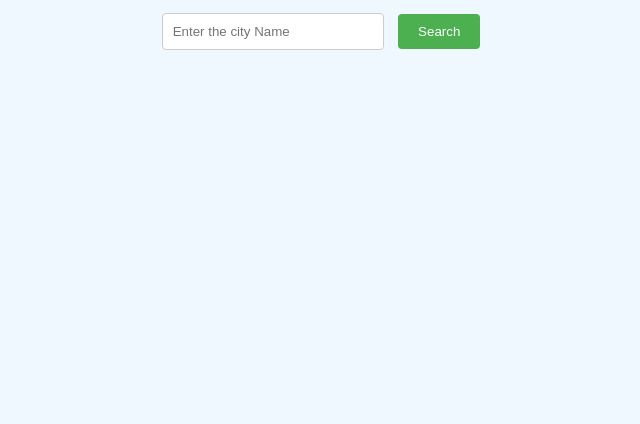
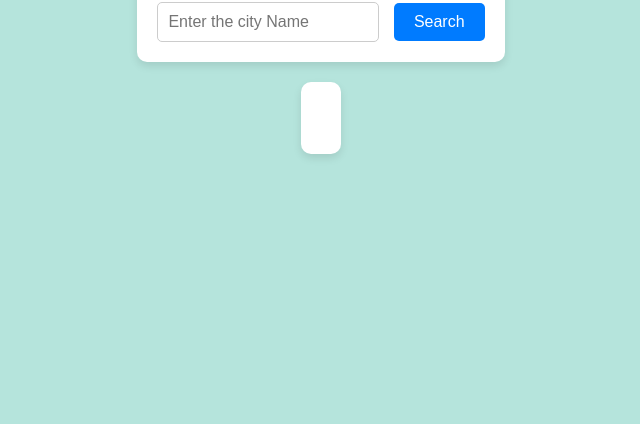
Before and after one commit to pranav-sharma99/Weather-App, a plain HTML site: page index.html in a window 1280 px wide. Shown: the part 376-800 px from the top of the page, without its empty margins (319-959 px from the left). Drawn offline with Linux system fonts and the light colour scheme.

Commit message:
changed the background colour and layout

```diff
--- a/style.css
+++ b/style.css
@@ -1,52 +1,63 @@
 /* style.css */
 body {
-    font-family: Arial, sans-serif;
-    background-color: #f0f8ff;
+    font-family: 'Arial', sans-serif;
+    margin: 0;
+    padding: 0;
     display: flex;
     flex-direction: column;
     align-items: center;
     justify-content: center;
     height: 100vh;
-    margin: 0;
+    background-color: #b5e4dc;
+    color: #333;
 }
 
 h1 {
-    color: #333;
+    font-size: 3em;
+    color: #007BFF;
     margin-bottom: 20px;
 }
 
 div {
     text-align: center;
     margin-bottom: 20px;
+    background-color: #ffffff;
+    padding: 20px;
+    border-radius: 10px;
+    box-shadow: 0 4px 8px rgba(0, 0, 0, 0.1);
 }
 
-input#cityName {
+input {
     padding: 10px;
+    border-radius: 5px;
     border: 1px solid #ccc;
-    border-radius: 4px;
+    margin-right: 10px;
+    font-size: 1em;
     width: 200px;
-    margin-right: 10px;
 }
 
-button#searchButton {
+button {
     padding: 10px 20px;
-    background-color: #4caf50;
+    border-radius: 5px;
+    border: none;
+    background-color: #007BFF;
     color: white;
-    border: none;
-    border-radius: 4px;
+    font-size: 1em;
     cursor: pointer;
+    transition: background-color 0.3s ease;
 }
 
-button#searchButton:hover {
-    background-color: #45a049;
+button:hover {
+    background-color: #0056b3;
 }
 
-h3#city-name {
-    margin-top: 20px;
-    font-size: 1.5em;
+#city-name {
+    font-size: 2em;
+    color: #007BFF;
+    margin-bottom: 10px;
 }
 
-p#output {
-    font-size: 1.2em;
-    color: #555;
+#output {
+    font-size: 1.5em;
+    color: #333;
 }
```
